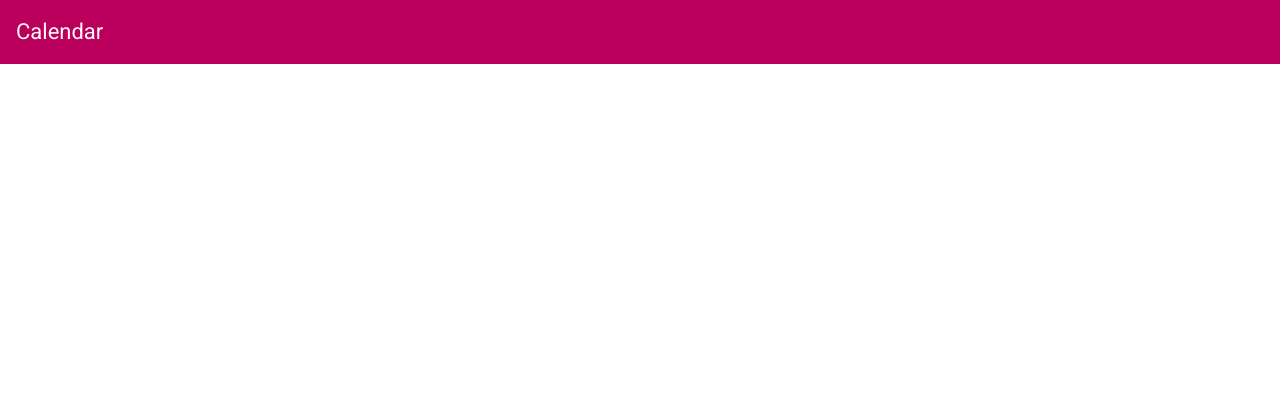
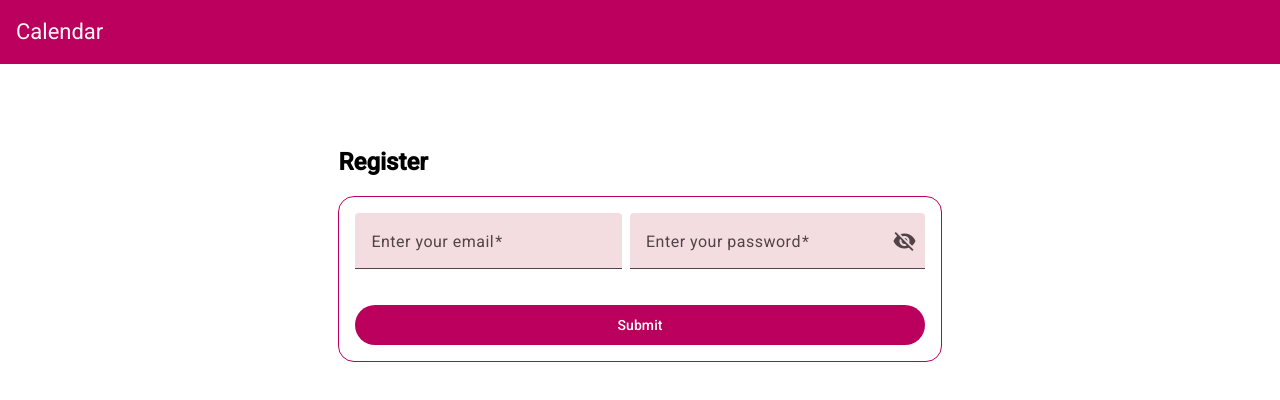
Before and after one commit to Patrick-S-Foster/calendar-project, an Angular app in the folder website/: page /register in a window 1280 px wide. Before the commit this address led to /. Shown: the top 400 px of the page. Built offline with nearby package versions, Linux system fonts and the light colour scheme.

Commit message:
Initial register form implementation

```diff
--- a/website/src/app/app.routes.ts
+++ b/website/src/app/app.routes.ts
@@ -1,6 +1,8 @@
 import {Routes} from '@angular/router';
 import {LoginComponent} from "./login/login.component";
+import {RegisterComponent} from "./register/register.component";
 
 export const routes: Routes = [
     {path: 'login', component: LoginComponent},
+    {path: 'register', component: RegisterComponent}
 ];
--- /dev/null
+++ b/website/src/app/register/register.component.html
@@ -0,0 +1,2 @@
+<app-credential-form #registerForm title="Register" submitButtonText="Submit"
+                     (submitForm)="submitForm($event)">Test</app-credential-form>
--- /dev/null
+++ b/website/src/app/register/register.component.scss
@@ -0,0 +1,5 @@
+app-credential-form {
+  display: flex;
+  flex-direction: column;
+  margin: calc(var(--mat-sys-corner-large) * 4) var(--mat-sys-corner-large);
+}
--- /dev/null
+++ b/website/src/app/register/register.component.ts
@@ -0,0 +1,31 @@
+import {Component, ViewChild} from '@angular/core';
+import {CredentialFormComponent} from "../credential-form/credential-form.component";
+import {Router} from "@angular/router";
+import {EventService} from "../event.service";
+
+@Component({
+    selector: 'app-register',
+    imports: [
+        CredentialFormComponent
+    ],
+    templateUrl: './register.component.html',
+    styleUrl: './register.component.scss'
+})
+export class RegisterComponent {
+
+    @ViewChild('registerForm') registerForm!: CredentialFormComponent;
+
+    constructor(private router: Router, private eventService: EventService) {
+    }
+
+    async submitForm(data: { email: string; password: string }) {
+        const errors = await this.eventService.register(data.email, data.password);
+
+        if (errors.length > 0) {
+            this.registerForm.errors = errors;
+            return;
+        }
+
+        await this.router.navigate(['login']);
+    }
+}
```
Also changed, not shown: 1 other file (tests, documents, lock files or other folders).
